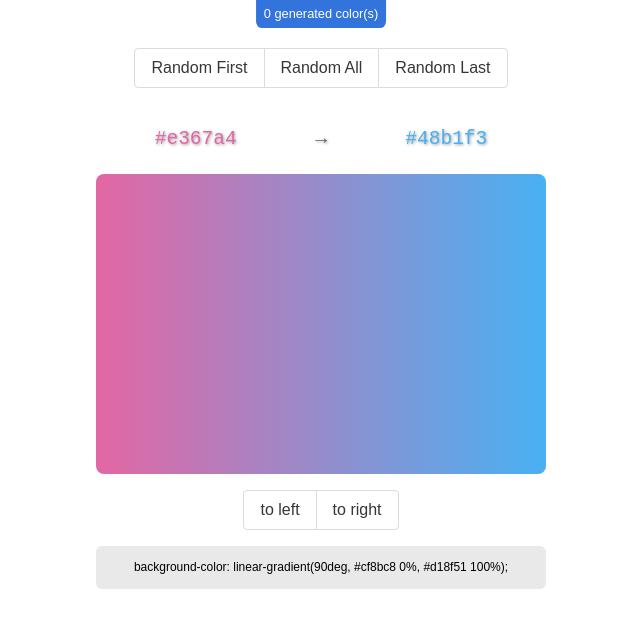
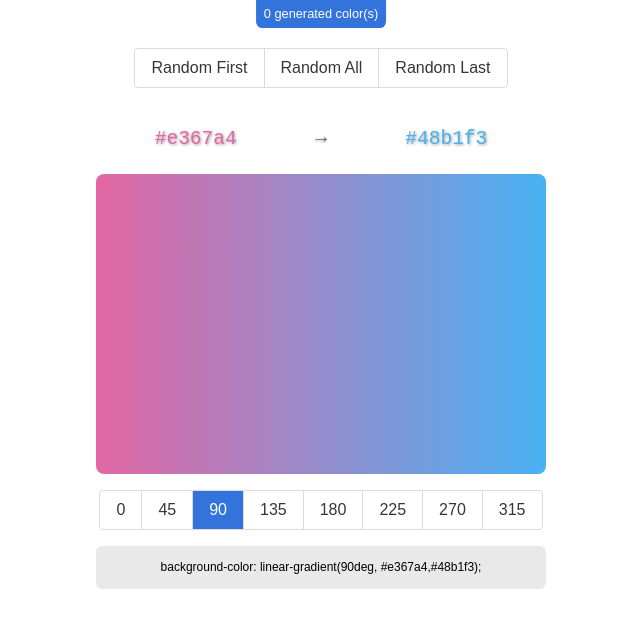
Before and after one commit to DarkGrafiks/Gradient-tool, a website built with webpack: page src/assets/index.html in a window 1280 px wide. Shown: the whole page, without its empty margins (319-959 px from the left). Built offline with nearby package versions, Linux system fonts and the light colour scheme.

Commit message:
Generate gradient direction

```diff
--- a/src/assets/index.html
+++ b/src/assets/index.html
@@ -25,13 +25,10 @@
 
 			<div id="gradient"></div>
 
-			<div class="buttons group">
-				<button class="button" id="toLeft">to left</button>
-				<button class="button" id="toRight">to right</button>
+			<div class="buttons group" id="directionBtns">
 			</div>
 
-      <pre class="code">background-color: linear-gradient(90deg, #cf8bc8 0%, #d18f51 100%);</pre>
-
+     	 	<pre id="cssCodeGenerator" class="code"></pre>
 		</div>
 	</div>
   <!-- <script type="text/javascript" src="src/js/index.js"></script> -->
--- a/src/index.js
+++ b/src/index.js
@@ -1,41 +1,76 @@
 const state = {
   colors: ['#e367a4', '#48b1f3'],
-  direction: '90deg',
+  directions:[0,45,90,135,180,225,270,315],
+  currentDirection: 90,
 };
 
 const init = () => {
-  makeColors();
+  makeBtnsDirection();
+  makeLegendColors();
   makeGradient();
+  makeCssCode();
+};
+
+const randomHexaColorGenerator = () => `#${Math.random().toString(16).slice(2, 8)}`;
+
+const makeBtnsDirection = () => {
+  const {directions, currentDirection} = state;
+  const container = document.getElementById('directionBtns');
+  container.innerHTML = '';
+
+  directions.forEach(direction => {
+    console.log(direction, currentDirection);
+    const btn = document.createElement('button');
+    btn.className = 'button';
+    btn.setAttribute('data-direction', direction);
+    btn.textContent = direction;
+    if(direction === currentDirection) btn.classList.add('current');
+    btn.addEventListener('click', (e) => handleChangeDirection(e.target.dataset.direction));
+    container.append(btn);
+  });
 }
 
-// Générer 2 couleurs aléatoires
-const randomHexaColorGenerator = () => `#${Math.random().toString(16).slice(2, 8)}`;
-// Générer les colors
-const makeColors = () => {
-  const {colors} = state;
+const makeLegendColors = () => {
+  const {colors, currentDirection} = state;
   const colorsContainer = document.getElementById('colors');
+
+  colorsContainer.innerHTML= '';
 
   colors.forEach((color, index) => {
     const span = document.createElement('span');
     span.style.color = color;
     span.textContent = color;
+
+    const spanArrow = document.createElement('span');
+    spanArrow.id = 'directionArrow';
+    spanArrow.style.transform = `rotate(${currentDirection}deg)`;
+    spanArrow.textContent = ' ↑ ';
+
     colorsContainer.append(span);
 
-    if(index < colors.length-1) colorsContainer.append(' → ');
+    if(index < colors.length-1) colorsContainer.append(spanArrow);
 
   });
 
 };
 
-// Appliquer les colors au dégradé
 const makeGradient = () => {
-  const {colors} = state;
+  const {colors, currentDirection} = state;
   const gradient = document.getElementById('gradient');
-  gradient.style.background = `linear-gradient(90deg, ${[...colors]})`;
-}
+  gradient.style.background = `linear-gradient(${currentDirection}deg, ${[...colors]})`;
+};
 
-// Générer un dégradé
-// Changer le direction du dégradé
-// Renseigner le code CSS
+const makeCssCode = () => {
+  const {colors, currentDirection} = state;
+  const cssCodeGenerator = document.getElementById('cssCodeGenerator');
+  const code = `background-color: linear-gradient(${currentDirection}deg, ${[...colors]});`;
+  cssCodeGenerator.innerHTML = '';
+  cssCodeGenerator.append(code);
+};
+
+const handleChangeDirection = (newDirection) => {
+  state.currentDirection = Number(newDirection);
+  init();
+};
 
 document.addEventListener("DOMContentLoaded", init());
--- a/src/scss/_buttons.scss
+++ b/src/scss/_buttons.scss
@@ -16,56 +16,59 @@
   white-space: nowrap;
   line-height: 1.5;
   vertical-align: top;
-}
-.button:hover {
+
+  &:hover {
     border-color: #b5b5b5;
     color: #363636;
   }
-.button:focus {
+  &:focus {
     border-color: #3273dc;
     color: #363636;
   }
-.button:active {
+  &:active {
     border-color: #4a4a4a;
     color: #363636;
+  }
+  &.current {
+    color: #fff;
+    background-color: #3273dc;
+  }
 }
 .buttons {
   align-items: center;
   display: flex;
   flex-wrap: wrap;
   justify-content: center;
-}
 
-
-  .buttons .button:not(:last-child) {
+  &.button:not(:last-child) {
     margin-right: .5rem;
   }
 
-  .buttons.group .button:not(:first-child) {
+  &.group .button{
+    &:not(:first-child) {
       border-bottom-left-radius: 0;
       border-top-left-radius: 0;
     }
-
-  .buttons.group .button:not(:last-child) {
+    &:not(:last-child) {
       border-bottom-right-radius: 0;
       border-top-right-radius: 0;
       margin-right: -1px;
     }
 
-  .buttons.group .button:last-child {
+    &:last-child {
       margin-right: 0;
     }
 
-  .buttons.group .button:hover {
+    &:hover {
       z-index: 2;
     }
+    &:focus,
+    &:active {
+      z-index: 3;
 
-  .buttons.group .button:focus,
-  .buttons.group .button:active {
-    z-index: 3;
-  }
-
-  .buttons.group .button:focus:hover,
-  .buttons.group .button:active:hover {
+      &:hover {
         z-index: 4;
       }
+    }
+  }
+}
```
Also changed, not shown: src/scss/index.scss (line endings or trailing spaces). Lines whose indentation alone changed are shown as unchanged.
